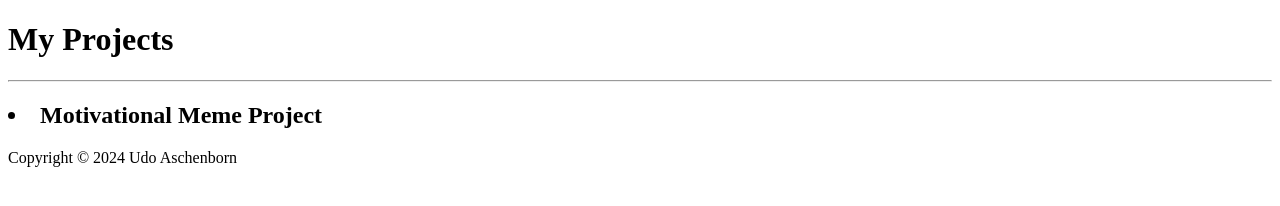
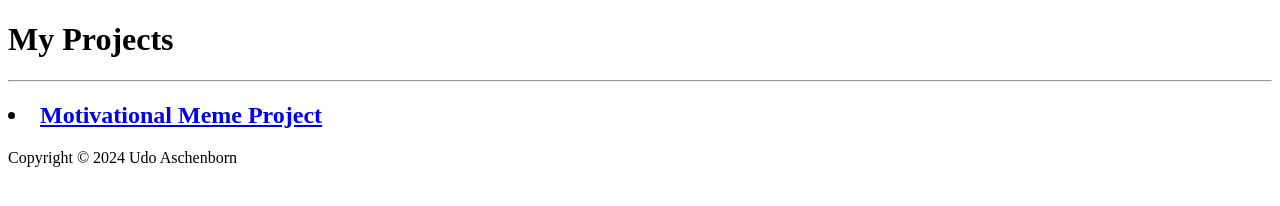
Before and after one commit to SpaherEule/htm-portfolio, a plain HTML site: page Public/myProjects.html in a window 1280 px wide. Drawn offline with Linux system fonts and the light colour scheme.

Commit message:
Update myProjects.html

```diff
--- a/Public/myProjects.html
+++ b/Public/myProjects.html
@@ -11,7 +11,7 @@
     <h1>My Projects</h1>
     <hr>
     <h2>
-        <li><a href="./Public/MotivationalMemeProject.html"></a>Motivational Meme Project</a></li>
+        <li><a href="./Public/MotivationalMemeProject.html">Motivational Meme Project</a></li>
     </h2>
 </body>
 <footer>
```
